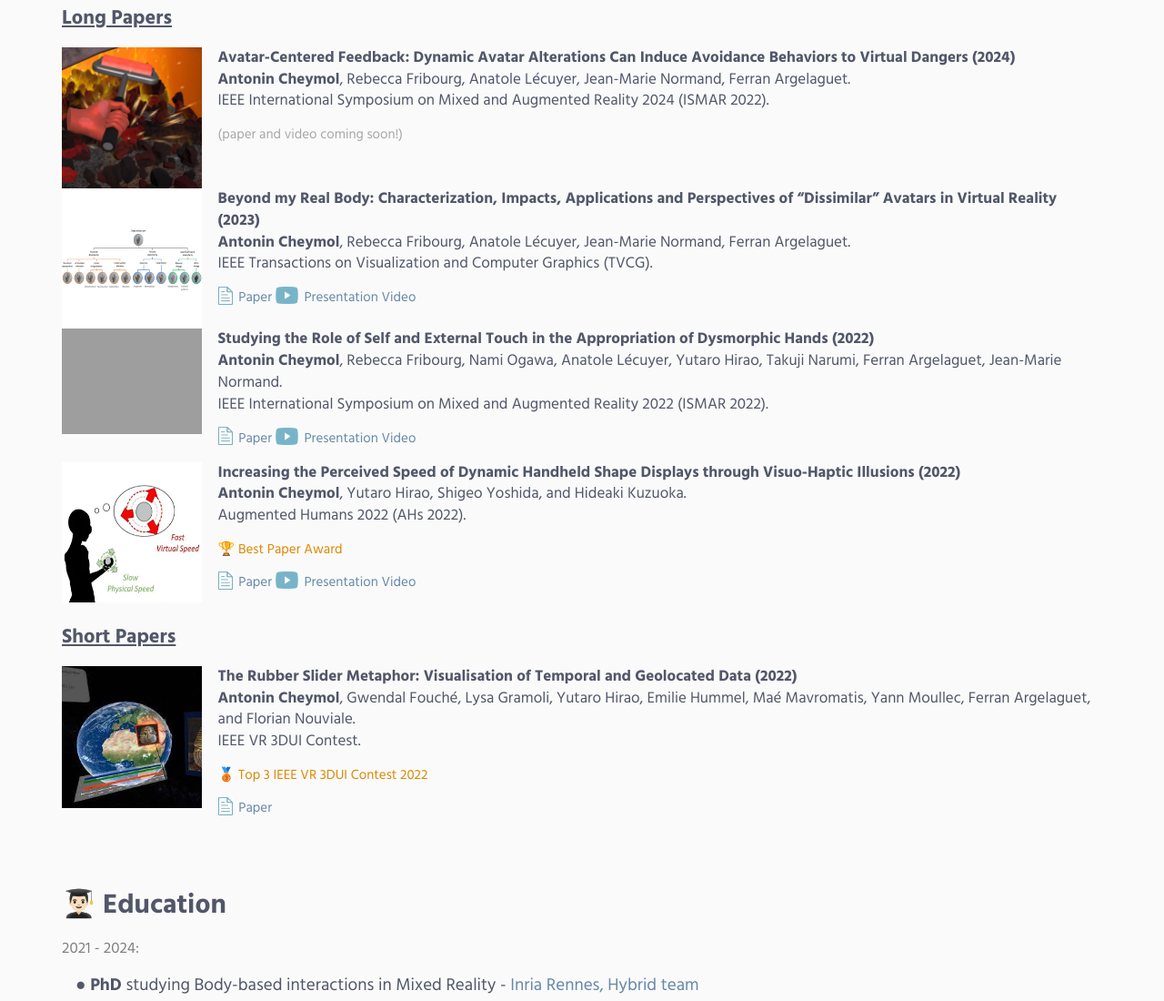
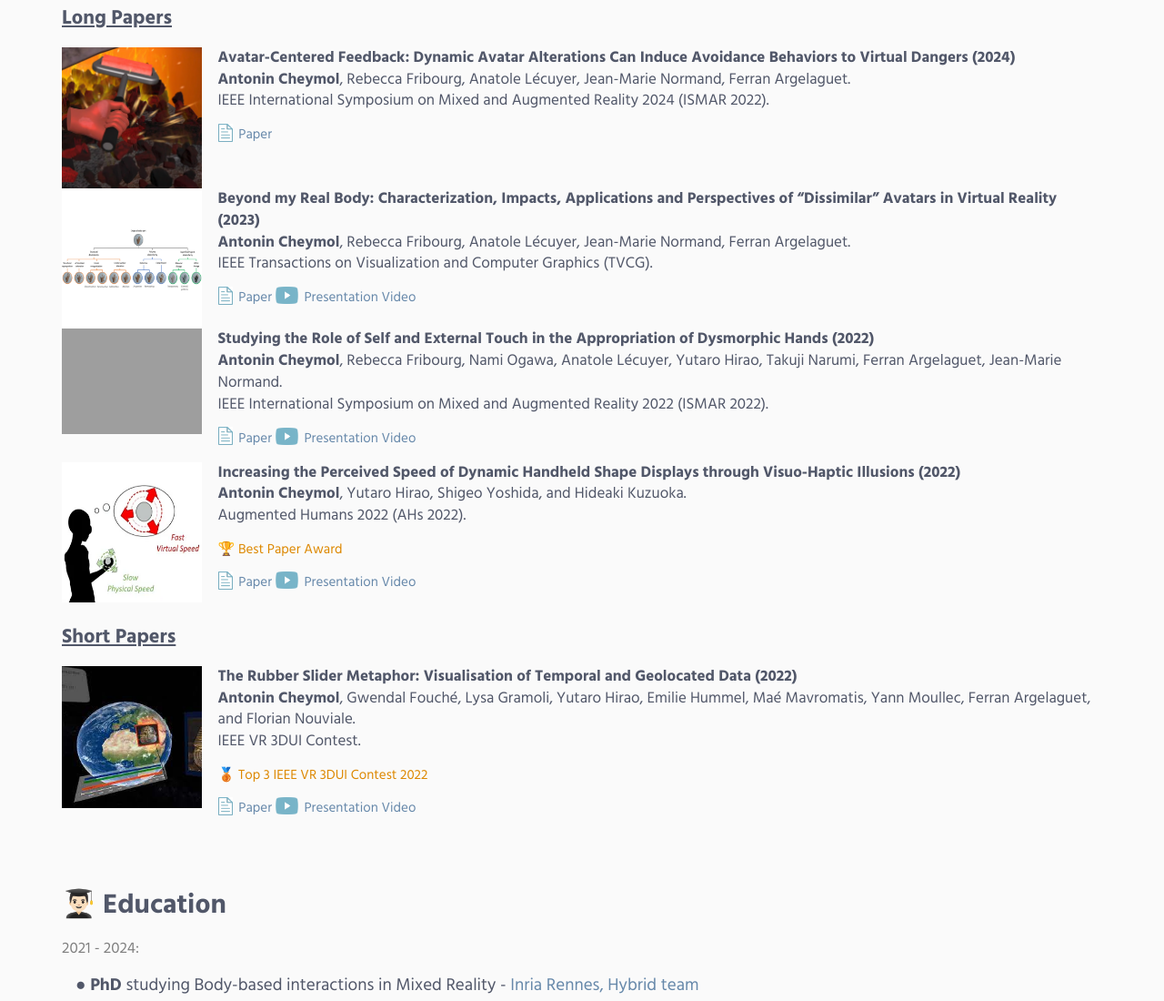
Before and after one commit to AntoninCheymoll/PresentationPage, a plain HTML site: page index.html in a window 1280 px wide. Shown: the part 835-1935 px from the top of the page at 91% size. Drawn offline with Linux system fonts and the light colour scheme; grey boxes are pictures that could not be loaded.

Commit message:
Update index.html

```diff
--- a/index.html
+++ b/index.html
@@ -186,7 +186,11 @@
                                 <p style="font-size: 17px; padding-top: 0px; color: #515769;"> <b>Avatar-Centered Feedback: Dynamic Avatar Alterations Can Induce Avoidance Behaviors to Virtual Dangers (2024)</b> <br><b>Antonin Cheymol</b>, Rebecca Fribourg, Anatole Lécuyer, Jean-Marie Normand, Ferran Argelaguet. <br>IEEE International Symposium on Mixed and Augmented Reality 2024 (ISMAR 2022).</p>
                                 <p style="font-size: 15px; padding-top: 0px; color: #515769;">
 
-                                    <p> (paper and video coming soon!) </p>
+                                    <a href="https://ieeexplore.ieee.org/abstract/document/9757668">
+                                        <img style="margin-Top:-5px;" src="Icons/PaperIcon.png" width="16" height="20">
+                                        <a style="margin-left:3px" href=https://ieeexplore.ieee.org/abstract/document/10765452>Paper</a>
+
+                                    </a>
 
                                     <!-- <a href="https://ieeexplore.ieee.org/abstract/document/10269053/">
                                         <img style="margin-Top:-5px" src="Icons/PaperIcon.png" width="16" height="20">
@@ -238,7 +242,7 @@
 
                                     <a href="https://hal.inria.fr/hal-03830823">
                                         <img style="margin-Top:-5px" src="Icons/PaperIcon.png" width="16" height="20">
-                                        <a style="margin-left:3px" href=https://hal.inria.fr/hal-03830823>Paper</a>
+                                        <a style="margin-left:3px" href=https://ieeexplore.ieee.org/abstract/document/9995290>Paper</a>
 
                                         <a href="https://www.youtube.com/watch?v=EMJ0SvAluhE">
                                             <img style="margin-Top:-5px" src="Icons/YoutubeIcon.png" width="25" height="19">
@@ -272,7 +276,7 @@
 
 
 
-                        <h3 style="padding-bottom:0px; padding-top: 20px" "><u>Short Papers</u></h3>
+                        <h3 style="padding-bottom:0px; padding-top: 20px"><u>Short Papers</u></h3>
 
                         <div style="display: flex">
                             <div style="flex: 15; ">
@@ -288,6 +292,10 @@
                                         <a style="margin-left:3px" href=https://ieeexplore.ieee.org/abstract/document/9757668>Paper</a>
 
                                     </a>
+
+                                    <a href="https://www.youtube.com/watch?v=6wAhCDI2UY8&t=1s">
+                                        <img style="margin-Top:-5px" src="Icons/YoutubeIcon.png" width="25" height="19">
+                                        <a style="margin-left:3px" href="https://www.youtube.com/watch?v=q2cGOlFK-0c">Presentation Video</a>
                                 </p>
                             </div>
                         </div>
```
